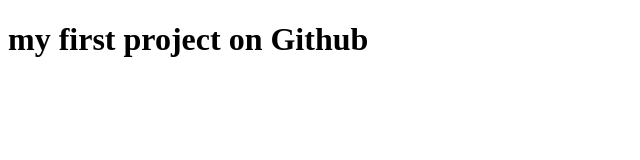
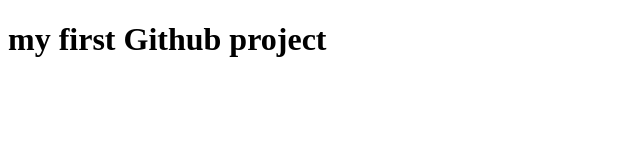
Before and after one commit to TasniemSharaf/GitDemo, a plain HTML site: page index.html in a window 1280 px wide. Shown: the whole page, without its empty margins (0-640 px from the left). Drawn offline with Linux system fonts and the light colour scheme.

Commit message:
This is the base file

```diff
--- a/index.html
+++ b/index.html
@@ -5,6 +5,6 @@
     <title>Title</title>
 </head>
 <body>
-    <h1>my first project on Github</h1>
+    <h1>my first Github project</h1>
 </body>
 </html>
```
